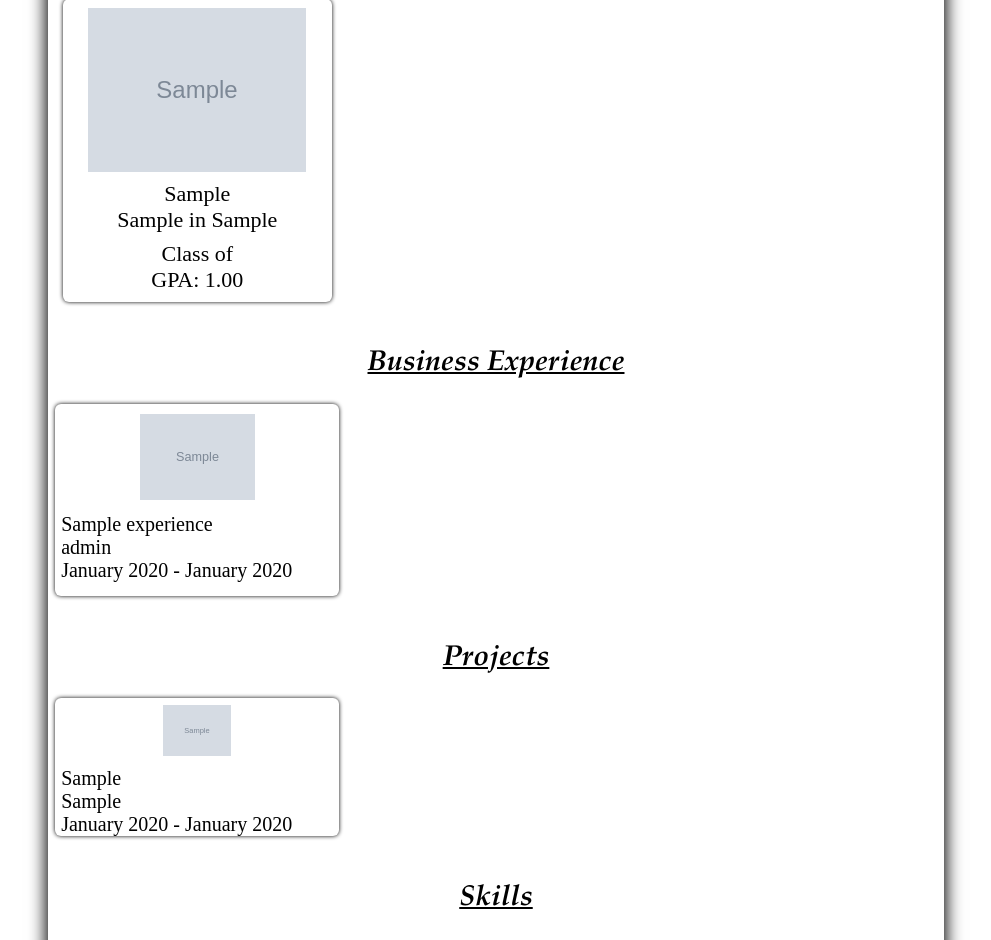
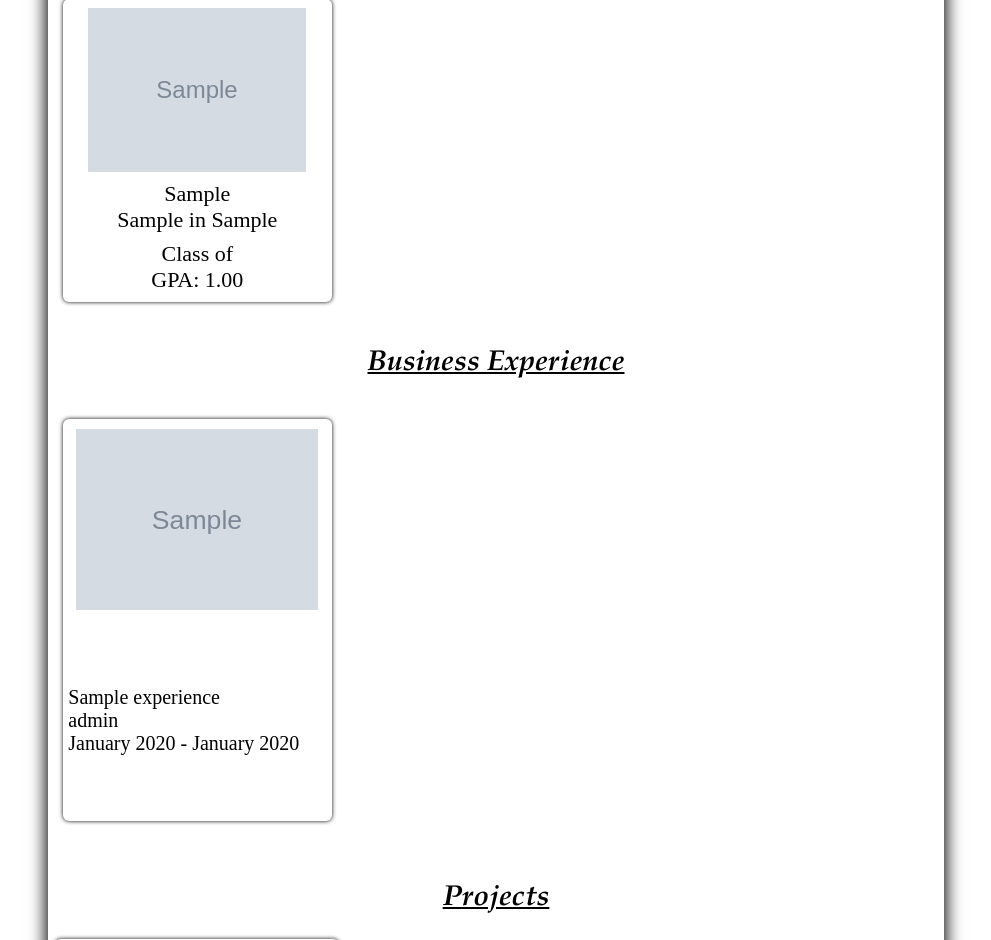
Before and after one commit to mscully4/michaeljscully.com, a Django app: page /resume/ in a window 1280 px wide. Shown: the part 936-1876 px from the top of the page, without its empty margins (144-1135 px from the left). Run offline with Django 3.2, Linux system fonts and the light colour scheme; tables that the repository leaves empty hold one stand-in row (values such as "Sample post"); grey boxes marked "Sample" are stand-in pictures; parts of the project's set-up code (start-up, migrations or seed data) failed here and were passed over; some libraries are stand-ins or nearby versions; some web fonts are replaced.

Commit message:
resume experience only needs two rows now among other changes

```diff
--- a/static/resume/css/resume.css
+++ b/static/resume/css/resume.css
@@ -73,9 +73,10 @@ a {
 
 .resume-experience {
     display: grid;
-    grid-template-rows: 6em 6em auto;
-    height: 100%;
-    width: 95%;
+    grid-template-rows: 1fr 1fr;
+    width: 90%;
+    margin: 5% 5%;
+    min-height: 15vw;
 }
 
 .resume-experience-info, .resume-project-info {
```
